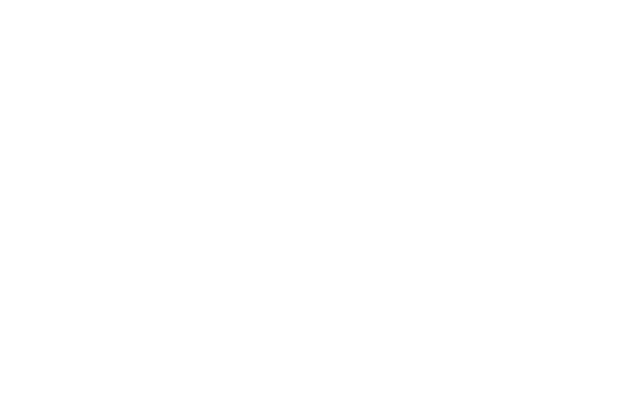
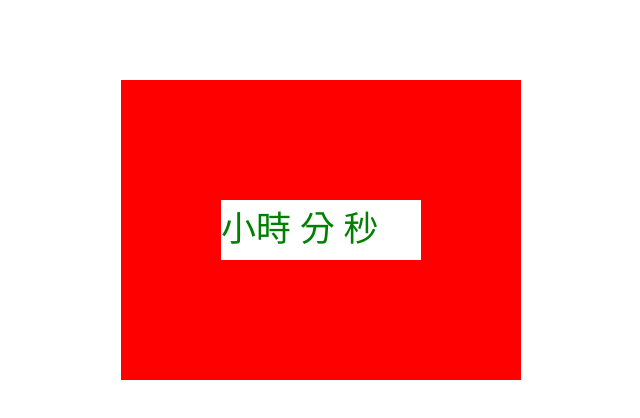
Before and after one commit to Paul-1997/practice-proj, a plain HTML site: page index.html in a window 1280 px wide. Shown: the whole page, without its empty margins (319-959 px from the left). Drawn offline with Linux system fonts and the light colour scheme.

Commit message:
day2 progress

```diff
--- a/css.css
+++ b/css.css
@@ -2,3 +2,20 @@
   padding: 0;
   margin: 0 auto;
 }
+#box{
+  margin-top: 80px;
+  width: 400px;
+  height: 300px;
+  background-color: red;
+  position: relative;
+}
+#timer{
+  width: 200px;
+  height: 60px;
+  background-color: white;
+  color:green;
+  font-size: 35px;
+  position: absolute;
+  top:40%;
+  left:25%;
+}
--- a/index.html
+++ b/index.html
@@ -7,15 +7,17 @@
   <meta name="author" content="Paul Shen" />
   <meta name="description" content="my web develope pratice" />
   <title>Countdown Timer</title>
+  <link rel="stylesheet" href="./css.css">
 </head>
-<body>
+<script src="./js.js"></script>
+<body onload="load()">
   <div id="box">
 
     <div id="timer">
 
-      <span class="time"></span>
-      <span class="time"></span>
-      <span class="time"></span>
+      <span class="time"></span>小時
+      <span class="time"></span>分
+      <span class="time"></span>秒
     </div>
   </div>
 </body>
--- /dev/null
+++ b/js.js
@@ -0,0 +1,3 @@
+function load() {
+    alert("yo bor");
+}
```
